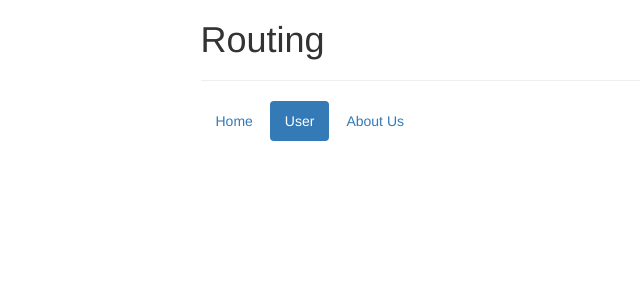
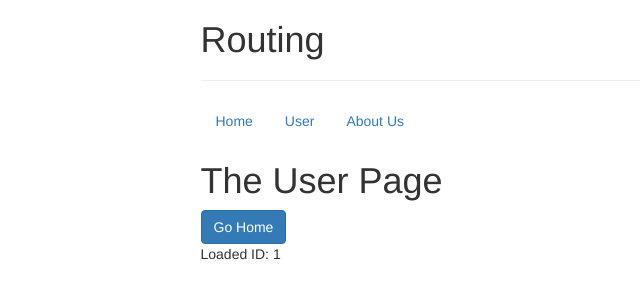
Before and after one commit to zerogpm/Vue-Router, a Vue app: page /user/1 in a window 1280 px wide. Shown: the top 300 px of the page, without its empty margins (162-802 px from the left). Built offline with nearby package versions, Linux system fonts and the light colour scheme.

Commit message:
get router params

```diff
--- a/src/components/Header.vue
+++ b/src/components/Header.vue
@@ -1,7 +1,7 @@
 <template>
     <ul class="nav nav-pills">
         <router-link tag="li" to="/" active-class="active" exact=""><a>Home</a></router-link>
-        <router-link tag="li" to="/user" active-class="active"><a>User</a></router-link>
+        <router-link tag="li" to="/user/10" active-class="active"><a>User</a></router-link>
         <router-link tag="li" to="/about" active-class="active"><a>About Us</a></router-link>
     </ul>
 </template>
--- a/src/components/user/User.vue
+++ b/src/components/user/User.vue
@@ -2,15 +2,24 @@
     <div>
         <h1>The User Page</h1>
         <button class="btn btn-primary" @click="navigateToHome">Go Home</button>
+        <p>Loaded ID: {{ id }}</p>
     </div>
 </template>
 
 <script>
   export default {
+    data () {
+      return {
+        id: this.$route.params.id
+      }
+    },
     methods: {
       navigateToHome() {
         this.$router.push('/')
       }
+    },
+    mounted () {
+
     }
   }
 </script>
--- a/src/routes.js
+++ b/src/routes.js
@@ -4,6 +4,6 @@ import About from './components/About'
 
 export const routes = [
   { path: '', component: Home },
-  { path: '/user', component: User },
+  { path: '/user/:id', component: User },
   { path: '/about', component: About}
 ];
```
